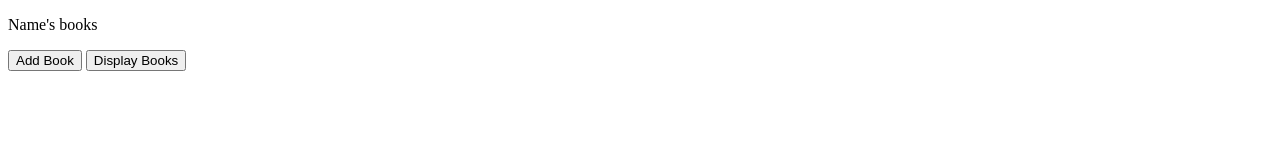
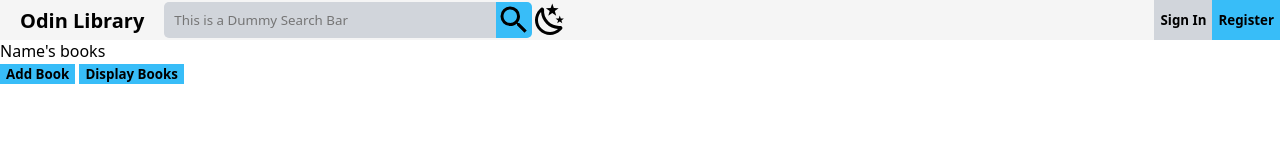
Before and after one commit to Soumil-Biswas-Web/Odin-Library, a plain HTML site: page index.html in a window 1280 px wide. Drawn offline with Linux system fonts and the light colour scheme.

Commit message:
styled Header

```diff
--- a/index.html
+++ b/index.html
@@ -8,18 +8,22 @@
     <title>Odin-Library</title>
 </head>
 <body>
-    <!--
-        You might wanna make two pages for this one?
+    <div class="header">
+        <div class="right_side">
+            <p>Odin Library</p>
+            <div class="search_panel">
+                <input type="text" id="search_bar" name="search_bar" placeholder="This is a Dummy Search Bar">
+                <svg xmlns="http://www.w3.org/2000/svg" viewBox="0 0 24 24"><title>magnify</title><path d="M9.5,3A6.5,6.5 0 0,1 16,9.5C16,11.11 15.41,12.59 14.44,13.73L14.71,14H15.5L20.5,19L19,20.5L14,15.5V14.71L13.73,14.44C12.59,15.41 11.11,16 9.5,16A6.5,6.5 0 0,1 3,9.5A6.5,6.5 0 0,1 9.5,3M9.5,5C7,5 5,7 5,9.5C5,12 7,14 9.5,14C12,14 14,12 14,9.5C14,7 12,5 9.5,5Z" /></svg>
+            </div>
+            <svg class="theme_button" xmlns="http://www.w3.org/2000/svg" viewBox="0 0 24 24"><title>weather-night</title><path d="M17.75,4.09L15.22,6.03L16.13,9.09L13.5,7.28L10.87,9.09L11.78,6.03L9.25,4.09L12.44,4L13.5,1L14.56,4L17.75,4.09M21.25,11L19.61,12.25L20.2,14.23L18.5,13.06L16.8,14.23L17.39,12.25L15.75,11L17.81,10.95L18.5,9L19.19,10.95L21.25,11M18.97,15.95C19.8,15.87 20.69,17.05 20.16,17.8C19.84,18.25 19.5,18.67 19.08,19.07C15.17,23 8.84,23 4.94,19.07C1.03,15.17 1.03,8.83 4.94,4.93C5.34,4.53 5.76,4.17 6.21,3.85C6.96,3.32 8.14,4.21 8.06,5.04C7.79,7.9 8.75,10.87 10.95,13.06C13.14,15.26 16.1,16.22 18.97,15.95M17.33,17.97C14.5,17.81 11.7,16.64 9.53,14.5C7.36,12.31 6.2,9.5 6.04,6.68C3.23,9.82 3.34,14.64 6.35,17.66C9.37,20.67 14.19,20.78 17.33,17.97Z" /></svg>
+        </div>
+        <div class="left_side">
+            <button class="sign_in">Sign In</button>
+            <button class="register">Register</button>
+        </div>
+    </div>
 
-        OR
-
-        Two buttons: "Add Book" and "Display Books"
-
-        Add Book opens a form to enter books
-
-        Display Books Shows a grid of books Added in the array
-    -->
-
+    <div class="body">
         <p class="name">Name's books</p>
 
         <button class="button_add_book">Add Book</button>
@@ -67,5 +71,6 @@
                 </thead>
             </table>
         </div>
+    </div>
 </body>
 </html>
--- a/javascript.js
+++ b/javascript.js
@@ -75,7 +75,7 @@ function removeBtn(row) {
     const removeBtn = document.createElement("button");
     removeBtn.textContent = "Remove";
     removeBtn.classList = "remove_button";
-    removeBtn.setAttribute("style", "background-color: var(--theme-color); color: white; font-wieght: 600");
+    //removeBtn.setAttribute("style", "background-color: var(--theme-color); color: white; font-wieght: 600");
     removeBtn.addEventListener("click",  () => {
         myLibrary.splice(row.dataset.index, 1);
         row.remove();
@@ -126,8 +126,8 @@ const theHobbit = new Book ("The Hobbit", "J.R.R. Tolkien", 295, false);
 const lotr = new Book("The Fellowship of the Ring", "JRR Tolkien", 450, false);
 const wot = new Book("Wheel of Time", "Robert Jordan", 812, true);
 const wimpy = new Book("Diary of a Wimpy Kid", "Dav Pilkie", 126, true);
-console.log(theHobbit.info());
-console.log(myLibrary);
+/*console.log(theHobbit.info());
+console.log(myLibrary);*/
 
 addBookToLibrary(theHobbit);
 addBookToLibrary(lotr);
@@ -151,4 +151,13 @@ const table = document.querySelector(".books");
 const buttonShowBooks = document.querySelector(".button_show_books");
 buttonShowBooks.addEventListener("click", onClickShowBooks);
 
-// Style the website like nhentai lol. Add light mode option as well.
+// Theme Function
+function setTheme() {
+    const root = document.documentElement;
+    const newTheme = root.className === 'dark' ? 'light' : 'dark';
+    root.className = newTheme;
+}
+
+const themeButton = document.querySelector(".theme_button");
+console.log("Theme Button initiated");
+themeButton.addEventListener("click", setTheme);
--- a/style.css
+++ b/style.css
@@ -1,5 +1,104 @@
 :root {
-    --theme-color: blue;
+    --theme-color: #38bdf8;
+    --theme-base-color: white;
+    --theme-base-color-2: whitesmoke;
+    --theme-base-color-3: #d1d5db;
+    --text-color: black;
+}
+
+:root.light{
+    --theme-color: #38bdf8;
+    --theme-base-color: white;
+    --theme-base-color-2: whitesmoke;
+    --theme-base-color-3: #d1d5db;
+    --text-color: black;
+}
+
+:root.dark{
+    --theme-color: #ed2553;
+    --theme-base-color: #0d0d0d;
+    --theme-base-color-2: #1f1f1f;
+    --theme-base-color-3: #383838;
+    --text-color: white;
+}
+
+* {
+    font-family: system-ui, -apple-system, BlinkMacSystemFont, 'Segoe UI', Roboto, Oxygen, Ubuntu, Cantarell, 'Open Sans', 'Helvetica Neue', sans-serif;
+    color: var(--text-color);
+    margin: 0;
+    border: none;
+}
+
+:focus-visible {
+    outline: none;
+}
+
+svg {
+    fill: var(--text-color);
+    width: 36px;
+}
+
+/* Header */
+
+.header {
+    display: flex;
+    width: 100vw;
+    height: 40px;
+    justify-content: space-between;
+    background-color: var(--theme-base-color-2);
+}
+
+.right_side, .header > div > div {
+    display: flex;
+    align-items: center;
+}
+
+.right_side p {
+    font-size: 20px;
+    font-weight: 600;
+    margin: 0 20px;
+}
+
+#search_bar {
+    width: min(500px, calc(100vw/4));
+    height: 34px;
+    padding-left: 10px;
+    background-color: var(--theme-base-color-3);
+    border-radius: 5px 0 0 5px;
+}
+
+.search_panel svg {
+    background-color: var(--theme-color);
+    border-radius: 0 5px 5px 0;
+}
+
+.theme_button:hover {
+    cursor: pointer;
+}
+
+button {
+    background-color: var(--theme-color);
+    color: var(--text-color);
+    font-weight: 600;
+}
+
+button:hover {
+    cursor: pointer;
+}
+
+.left_side {
+    display: flex;
+    align-items: stretch;
+}
+
+.sign_in {
+    background-color: var(--theme-base-color-3);
+}
+
+/* BODY */
+
+.body {
+    background-color: var(--theme-base-color);
 }
 
 /* Add Book Form */
```
Also changed, not shown: Images/Screenshot 2024-04-08 214704.png (added), Images/Screenshot 2024-04-08 214709.png (added). Lines whose indentation alone changed are shown as unchanged.
